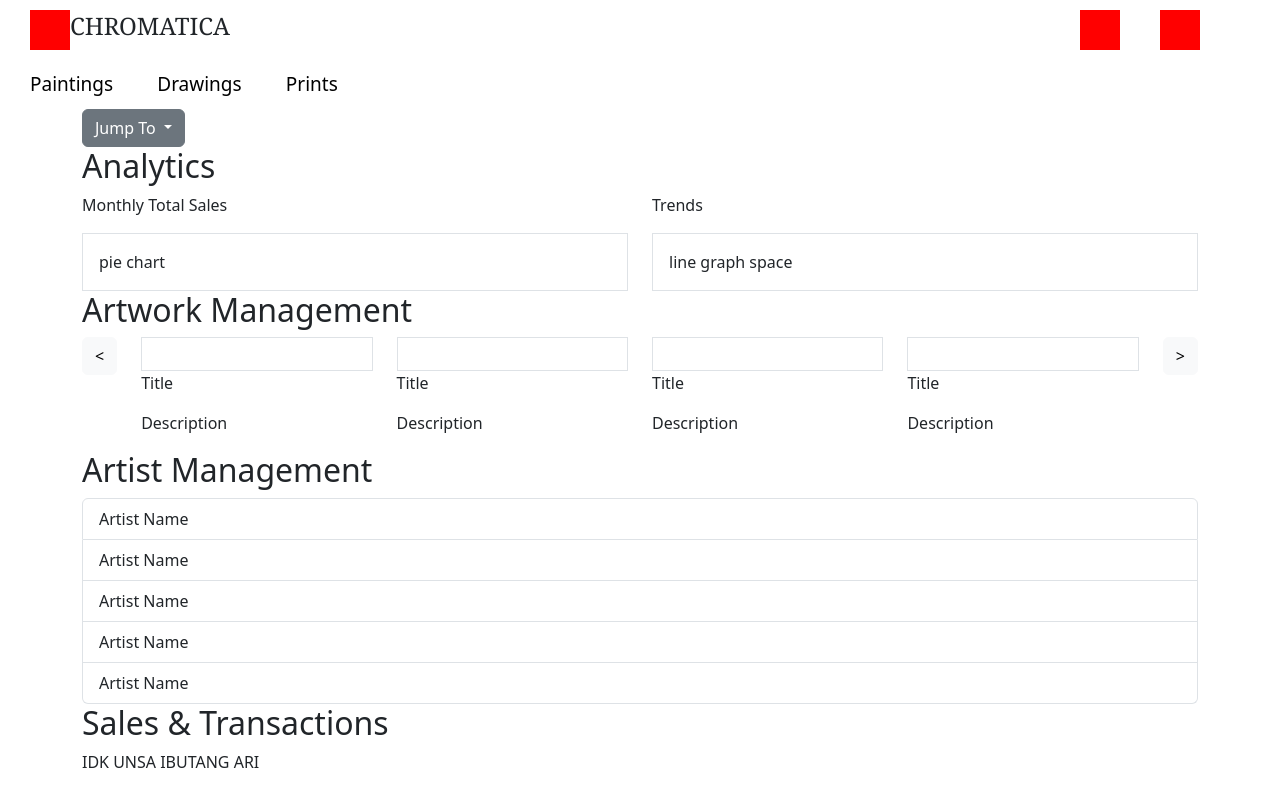
After one commit to maykaila/it3103a-todo, a PHP site: page /admin.html in a window 1280 px wide. The commit adds this page. Run offline with PHP 8.4, Linux system fonts and the light colour scheme.

Commit message:
draft admin page

```diff
--- /dev/null
+++ b/IT3103A-PAINTING CHURVA/admin.html
@@ -0,0 +1,123 @@
+<!DOCTYPE html>
+<html lang="en">
+<head>
+    <meta charset="UTF-8">
+    <meta name="viewport" content="width=device-width, initial-scale=1.0">
+    <title>Document</title>
+
+    <link href="https://cdn.jsdelivr.net/npm/bootstrap@5.3.3/dist/css/bootstrap.min.css" rel="stylesheet" integrity="sha384-QWTKZyjpPEjISv5WaRU9OFeRpok6YctnYmDr5pNlyT2bRjXh0JMhjY6hW+ALEwIH" crossorigin="anonymous">
+    <link rel="stylesheet" href="headerFooter.css">
+</head>
+<body>
+
+    <header>
+        <div class="logoName">
+            <div class="logo"></div>
+            <h4>CHROMATICA</h4>
+        </div>
+        <div class="group">
+            <div class="logo"></div>
+            <div class="logo"></div>
+        </div>
+    </header>
+    <nav class="mainNav">
+        <a href="">Paintings</a>
+        <a href="">Drawings</a>
+        <a href="">Prints</a>
+    </nav>
+
+    <div class="container">
+        <div class="dropdown">
+            <button class="btn btn-secondary dropdown-toggle" type="button" data-bs-toggle="dropdown" aria-expanded="false">
+                Jump To
+            </button>
+            <ul class="dropdown-menu">
+                <li><a class="dropdown-item" href="#analytics">Analytics</a></li>
+                <li><a class="dropdown-item" href="#artwork-management">Artwork Management</a></li>
+                <li><a class="dropdown-item" href="#artist-management">Artist Management</a></li>
+                <li><a class="dropdown-item" href="#sales-transactions">Sales & Transaction</a></li>
+            </ul>
+        </div>
+
+        <div class="section" id="analytics">
+            <h2>Analytics</h2>
+            <div class="row">
+                <div class="col-md-6">
+                    <p>Monthly Total Sales</p>
+                    <div class="border p-3">pie chart</div>
+                </div>
+                <div class="col-md-6">
+                    <p>Trends</p>
+                    <div class="border p-3">line graph space</div>
+                </div>
+            </div>
+        </div>
+
+        <div class="section" id="artwork-management">
+            <h2>Artwork Management</h2>
+            <div class="row">
+                <div class="col-auto">
+                    <button class="btn btn-light"><</button>
+                </div>
+                <div class="col">
+                    <div class="row">
+                        <div class="col-md-3">
+                            <div class="artwork-item">
+                                <div class="border p-3"></div>
+                                <p>Title</p>
+                                <p>Description</p>
+                            </div>
+                        </div>
+                        <div class="col-md-3">
+                            <div class="artwork-item">
+                                <div class="border p-3"></div>
+                                <p>Title</p>
+                                <p>Description</p>
+                            </div>
+                        </div>
+                        <div class="col-md-3">
+                            <div class="artwork-item">
+                                <div class="border p-3"></div>
+                                <p>Title</p>
+                                <p>Description</p>
+                            </div>
+                        </div>
+                        <div class="col-md-3">
+                            <div class="artwork-item">
+                                <div class="border p-3"></div>
+                                <p>Title</p>
+                                <p>Description</p>
+                            </div>
+                        </div>
+                    </div>
+                </div>
+                <div class="col-auto">
+                    <button class="btn btn-light">></button>
+                </div>
+            </div>
+        </div>
+
+        <div class="section" id="artist-management">
+            <h2>Artist Management</h2>
+            <ul class="list-group">
+                <li class="list-group-item">Artist Name</li>
+                <li class="list-group-item">Artist Name</li>
+                <li class="list-group-item">Artist Name</li>
+                <li class="list-group-item">Artist Name</li>
+                <li class="list-group-item">Artist Name</li>
+            </ul>
+        </div>
+
+        <div class="section" id="sales-transactions">
+            <h2>Sales & Transactions</h2>
+            <div class="sales-transactions">
+                IDK UNSA IBUTANG ARI
+            </div>
+        </div>
+    </div>
+
+
+      <!-- Bootstrap Script -->
+      <script src="https://cdn.jsdelivr.net/npm/bootstrap@5.3.3/dist/js/bootstrap.bundle.min.js" integrity="sha384-YvpcrYf0tY3lHB60NNkmXc5s9fDVZLESaAA55NDzOxhy9GkcIdslK1eN7N6jIeHz" crossorigin="anonymous"></script>
+</body>
+</html>
--- a/IT3103A-PAINTING CHURVA/headerFooter.css
+++ b/IT3103A-PAINTING CHURVA/headerFooter.css
@@ -18,6 +18,7 @@ header {
     justify-content: space-between;
     max-width: 190px;
     width: 100%;
+    font-family: Georgia, 'Times New Roman', Times, serif;
     font-size: 20px;
 }
 
```
